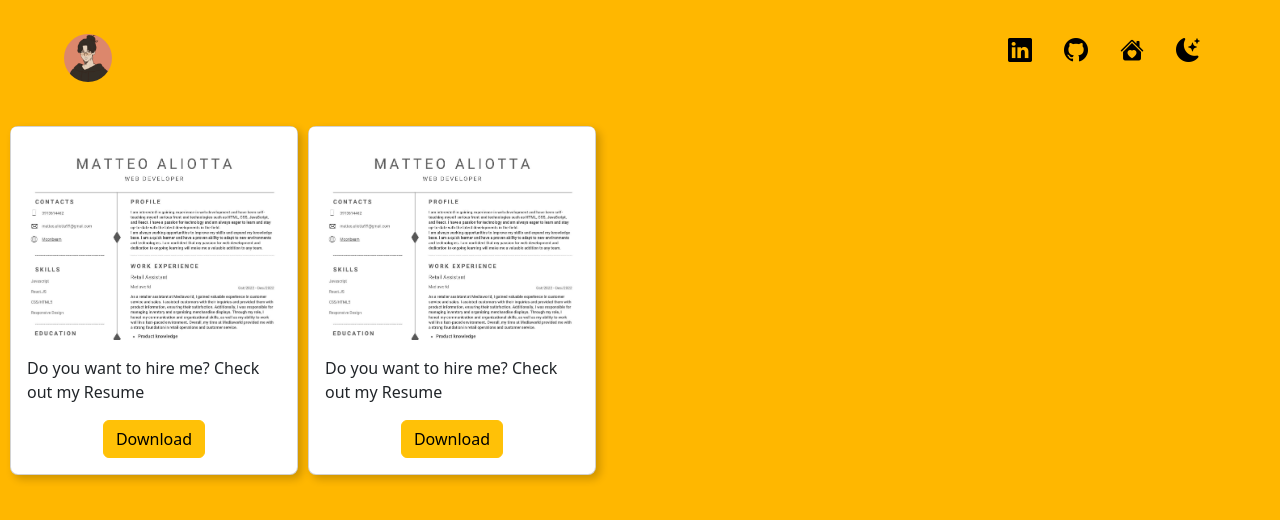
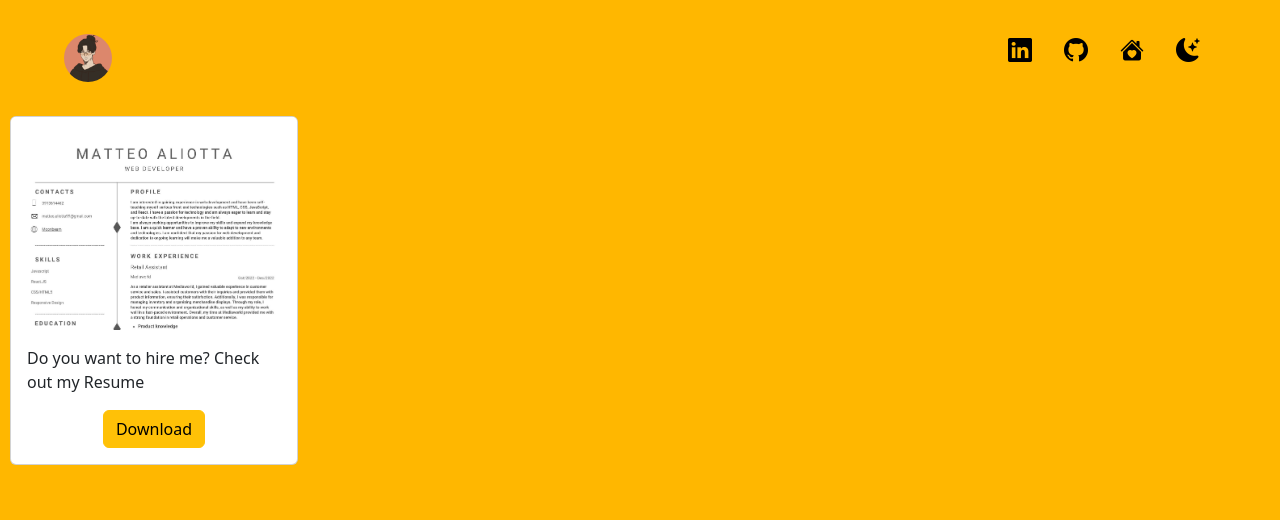
Before and after one commit to Moondevbeam/MoonWS-2.0, a React (Create React App) app: page /stack in a window 1280 px wide. Shown: the top 520 px of the page. Built offline with nearby package versions, Linux system fonts and the light colour scheme.

Commit message:
deleted bug

```diff
--- a/src/index.css
+++ b/src/index.css
@@ -30,5 +30,6 @@ code {
 @media (max-width: 767.98px) {
   .phone {
     margin: auto !important;
+    margin-top: 10px !important;
   }
 }
--- a/src/pages/Stack.js
+++ b/src/pages/Stack.js
@@ -5,21 +5,10 @@ import pdf from '../components/Images/RESUME.pdf'
 
 const Stack = () => {
     return(
-      <div className="phone">
+<div>
     <Navigation></Navigation>
 {/* //start card */}
-<div className="dib br3 shadow-5 card out phone" style={{width:"18rem"}}>
-  <img src={Resume} class="card-img-top" alt="..."/>
-  <div class="card-body">
-    <p class="card-text">Do you want to hire me? Check out my Resume</p>
-    <div className="tc">
-    <button type="button" class="btn btn-warning"><a className="qbz black" href={pdf} download={pdf}>Download</a></button>
-    </div>
-    </div>
-      </div>
-{/* // end card */}
-{/* //start card */}
-<div className=" dib br3 shadow-5 card out phone" style={{width:"18rem", marginTop:10}}>
+  <div className="card out phone" style={{width:"18rem"}}>
     <img src={Resume} class="card-img-top" alt="..."/>
     <div class="card-body">
       <p class="card-text">Do you want to hire me? Check out my Resume</p>
```
Lines whose indentation alone changed are shown as unchanged.
